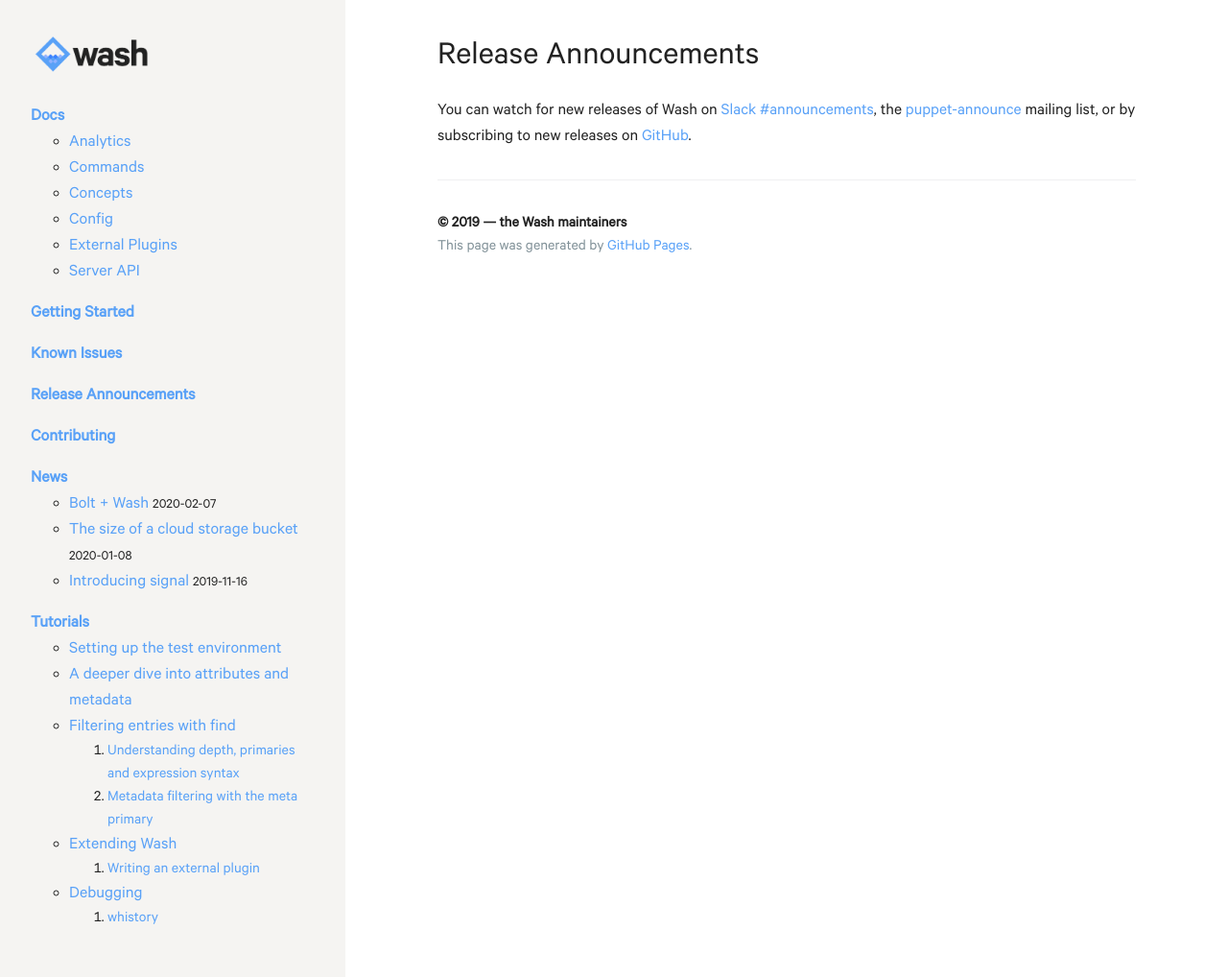
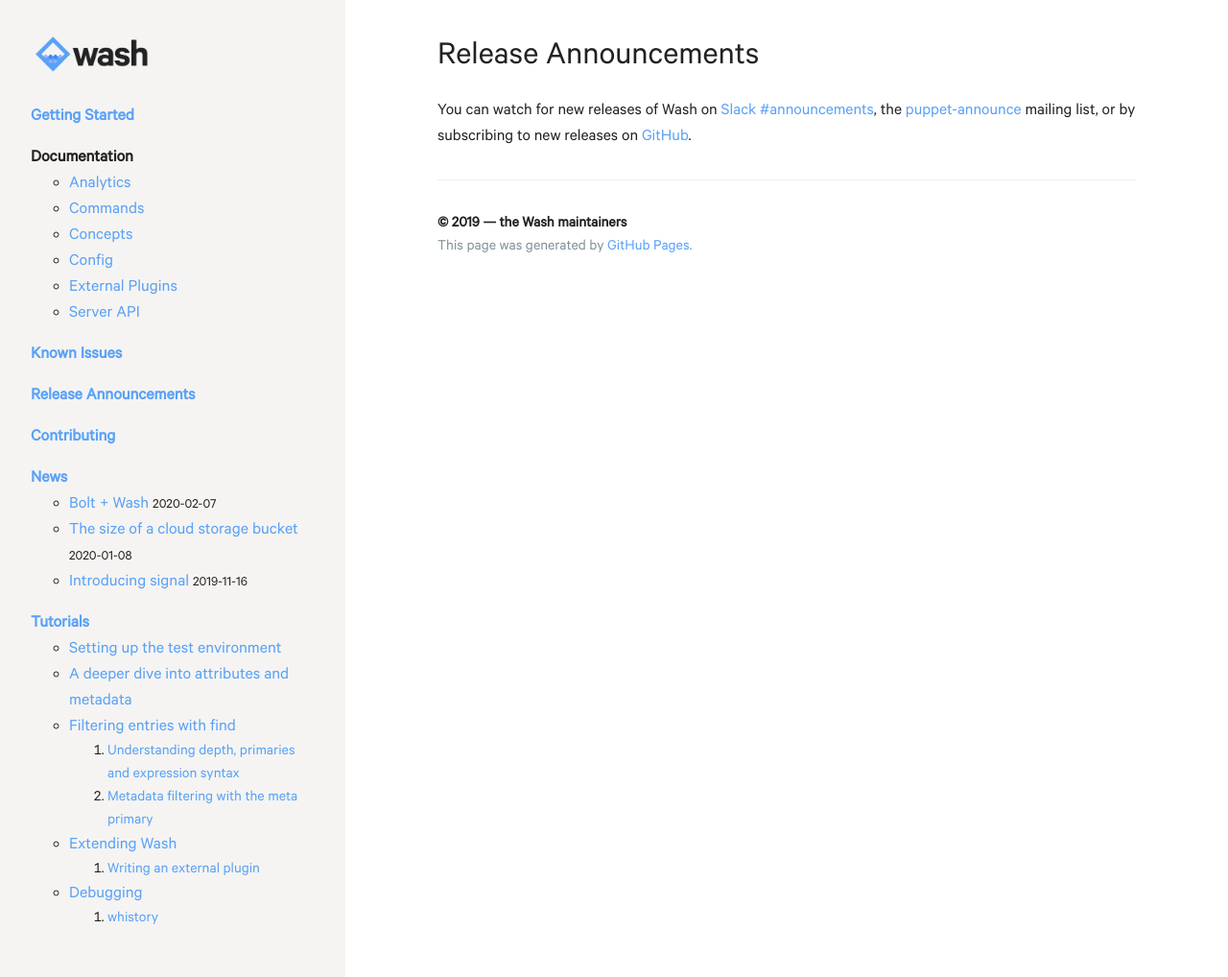
Before and after one commit to puppetlabs-toy-chest/wash, a Jekyll site: the page built from docs/release_announcements.md, in a window 1280 px wide. Shown: the whole page at 96% size. Built offline with Jekyll 4.4.1, drawn with Linux system fonts in a browser that asks for light colours; our own code applies the rules of GitHub Pages for plain Markdown files.

Commit message:
Remove empty Docs page, move Getting Started to first
We want to make sure everyone sees Getting Started, so put it first.

Signed-off-by: Michael Smith <michael.smith@puppet.com>

```diff
--- a/docs/_includes/sidebar.html
+++ b/docs/_includes/sidebar.html
@@ -6,20 +6,18 @@
   <ul class="nav-list">
     <li>
       <span class="nav-header">
-        <a href="{{ '/docs' | relative_url }}" class="center-vertical">Docs</a>
+        <a href="{{ '/getting_started' | relative_url }}" class="center-vertical">Getting Started</a>
       </span>
+    </li>
+
+    <li>
+      <span class="nav-header center-vertical">Documentation</span>
       <ul>
         {% for doc in site.docs %}
           <li><a href="{{ doc.url | remove: "/index.html" | relative_url }}">{{ doc.title }}</a></li>
         {% endfor %}
         <li><a href="{{ '/docs/api.html' | relative_url }}">Server API</a></li>
       </ul>
-    </li>
-
-    <li>
-      <span class="nav-header">
-        <a href="{{ '/getting_started' | relative_url }}" class="center-vertical">Getting Started</a>
-      </span>
     </li>
 
     <li>
```
Also changed, not shown: docs/docs.md (deleted, +0 -3 lines).
